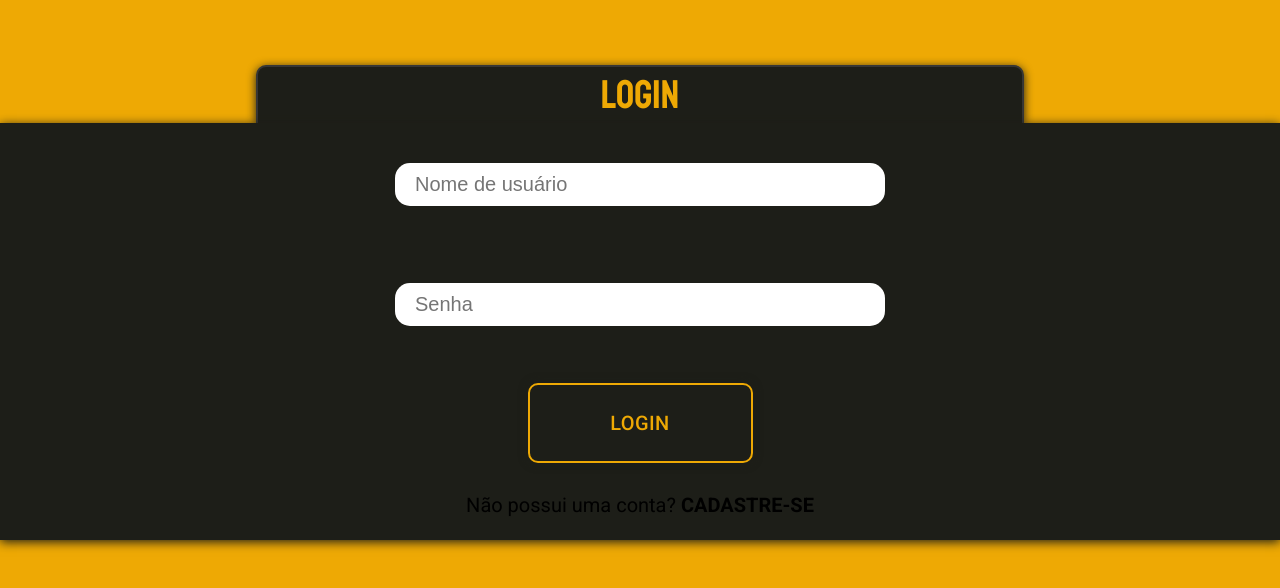
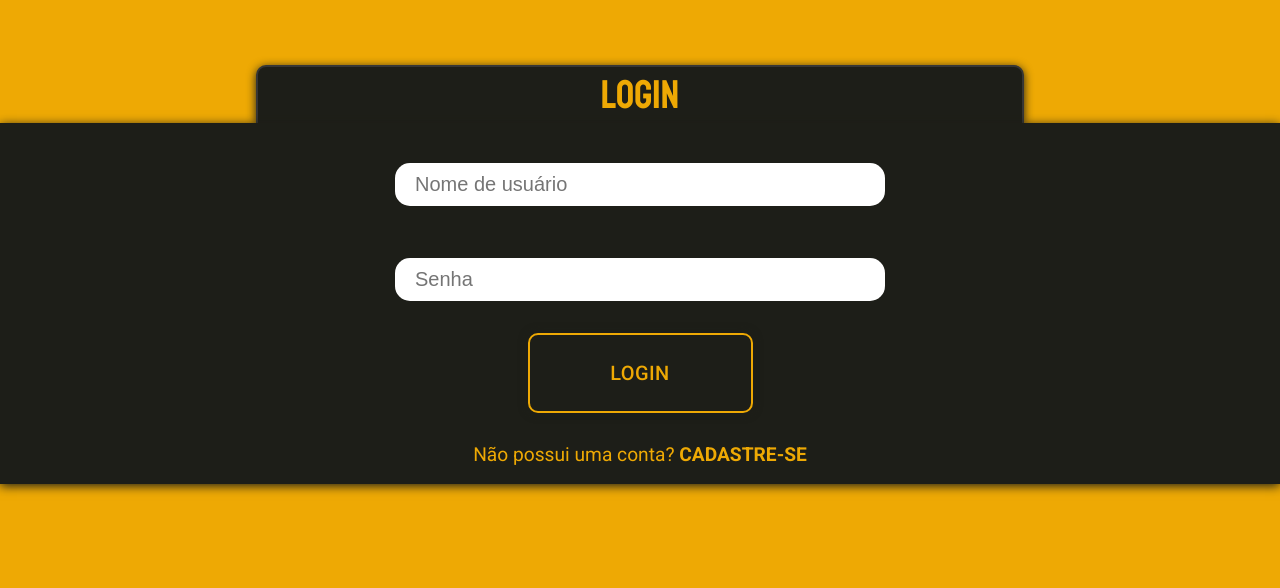
Before and after one commit to AdryellCabral/Habiking, a React (Create React App) app: page /login in a window 1280 px wide. Shown: the part 110-698 px from the top of the page. Built offline with nearby package versions, Linux system fonts and the light colour scheme; no server answers.

Commit message:
fix: solving merge conflicts.

```diff
--- a/src/pages/Login/styles.js
+++ b/src/pages/Login/styles.js
@@ -58,12 +58,6 @@ export const DivContainer = styled.div`
     margin-bottom: 0;
   }
 
-  form p {
-    height: 25px;
-    font-size: 20px;
-    color: var(--colorFive);
-  }
-
   p {
     font-size: 1.2rem;
     color: var(--colorTwo);
--- a/src/pages/Register/styles.js
+++ b/src/pages/Register/styles.js
@@ -59,16 +59,10 @@ export const DivContainer = styled.div`
     }
   }
 
-  form p {
-    height: 25px;
-    color: var(--colorFive);
-    font-size: 20px;
-  }
-
   p {
     font-size: 1.2rem;
     color: var(--colorTwo);
-    margin: 20px;
+    margin: 10px;
   }
 
   a {
```
